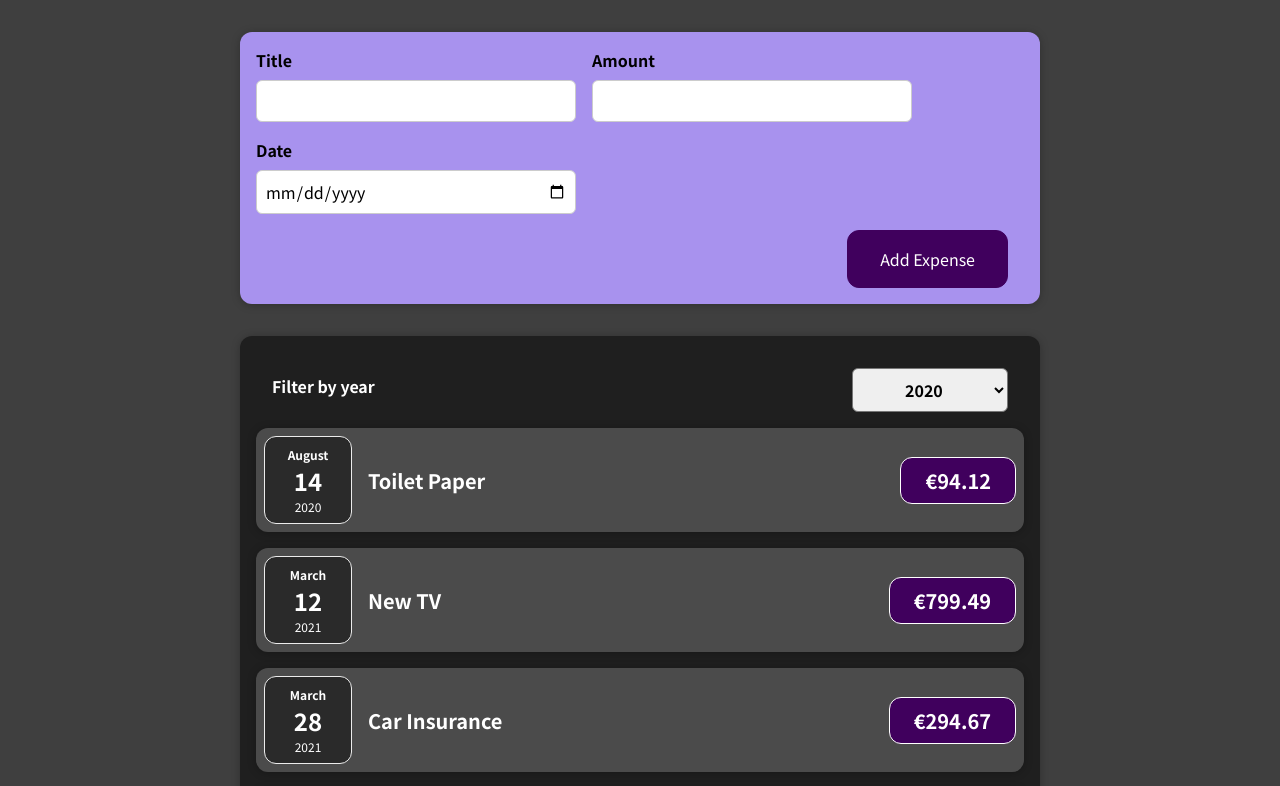
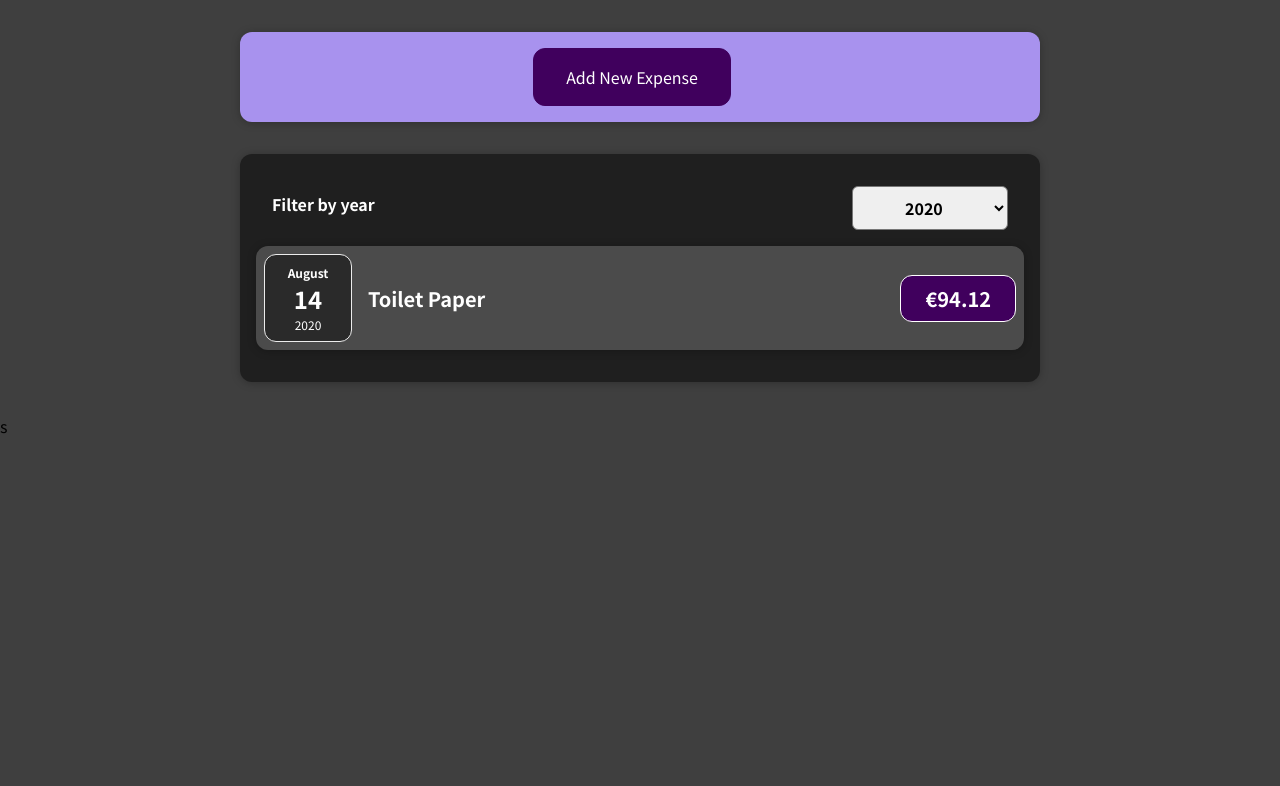
Before and after one commit to alossix/react-complete-guide, a React (Create React App) app: page / in a window 1280 px wide. Shown: the top 786 px of the page. Built offline with nearby package versions, Linux system fonts and the light colour scheme.

Commit message:
Conditional rendering of form inputs

```diff
--- a/src/App.js
+++ b/src/App.js
@@ -1,7 +1,7 @@
+import React, { useState } from 'react';
 import Expenses from './components/Expenses/Expenses';
-import NewExpense from './components/NewExpense/NewExpense'
-function App() {
-  const expenses = [
+import NewExpense from './components/NewExpense/NewExpense';
+const DUMMY_EXPENSES = [
   {
     id: 'e1',
     title: 'Toilet Paper',
@@ -28,15 +28,19 @@
   },
 ];
 
-  const addExpenseHandler = expense => {
-    console.log(`in App.js`);
-    console.log(expense)
-  }
+function App() {
+  const [expenses, setExpenses] = useState(DUMMY_EXPENSES);
+
+  const addExpenseHandler = (expense) => {
+    setExpenses((prevExpenses) => {
+      return [expense, ...prevExpenses];
+    });
+  };
 
   return (
     <div>
-      <NewExpense onAddExpense={addExpenseHandler}/>
-      <Expenses items={expenses} />
+      <NewExpense onAddExpense={addExpenseHandler} />
+      <Expenses items={expenses} />s
     </div>
   );
 }
--- a/src/components/Expenses/ExpenseItem.js
+++ b/src/components/Expenses/ExpenseItem.js
@@ -5,6 +5,7 @@
 
 const ExpenseItem = (props) => {
   return (
+    <li>
       <Card className="expense-item">
         <ExpenseDate date={props.date} />
         <div className="expense-item__description">
@@ -12,6 +13,7 @@
           <div className="expense-item__price">€{props.amount}</div>
         </div>
       </Card>
+    </li>
   );
 };
 
--- a/src/components/Expenses/Expenses.js
+++ b/src/components/Expenses/Expenses.js
@@ -1,6 +1,6 @@
 import React, { useState } from 'react';
-import ExpenseItem from './ExpenseItem';
 import ExpenseFilter from './ExpenseFilter';
+import ExpensesList from './ExpensesList';
 import Card from '../UI/Card';
 import './Expenses.css';
 
@@ -10,6 +10,11 @@
   const filterChangeHandler = (selectedYear) => {
     setFilteredYear(selectedYear);
   };
+
+  const filteredExpenses = items.filter((expense) => {
+    return expense.date.getFullYear().toString() === filteredYear;
+  });
+
   return (
     <div>
       <Card className="expenses">
@@ -17,26 +22,7 @@
           selected={filteredYear}
           onChangeFilter={filterChangeHandler}
         />
-        <ExpenseItem
-          title={items[0].title}
-          amount={items[0].amount}
-          date={items[0].date}
-        />
-        <ExpenseItem
-          title={items[1].title}
-          amount={items[1].amount}
-          date={items[1].date}
-        />
-        <ExpenseItem
-          title={items[2].title}
-          amount={items[2].amount}
-          date={items[2].date}
-        />
-        <ExpenseItem
-          title={items[3].title}
-          amount={items[3].amount}
-          date={items[3].date}
-        />
+        <ExpensesList items={filteredExpenses} />
       </Card>
     </div>
   );
--- /dev/null
+++ b/src/components/Expenses/ExpensesList.css
@@ -0,0 +1,9 @@
+.expenses-list {
+  list-style: none;
+  padding: 0;
+}
+
+.expenses-list__fallback {
+  color: white;
+  text-align: center;
+}
--- /dev/null
+++ b/src/components/Expenses/ExpensesList.js
@@ -0,0 +1,25 @@
+import React from 'react';
+import ExpenseItem from './ExpenseItem';
+import './ExpensesList.css';
+
+const ExpensesList = (props) => {
+  if (props.items.length === 0) {
+    return (
+      <h2 className="expenses-list__fallback">Found no expenses.</h2>
+    );
+  }
+  return (
+    <ul className="expenses-list">
+      {props.items.map((expense) => (
+        <ExpenseItem
+          key={expense.id}
+          title={expense.title}
+          amount={expense.amount}
+          date={expense.date}
+        />
+      ))}
+    </ul>
+  );
+};
+
+export default ExpensesList;
--- a/src/components/NewExpense/ExpenseForm.js
+++ b/src/components/NewExpense/ExpenseForm.js
@@ -61,6 +61,9 @@
         </div>
       </div>
       <div className="new-expense__actions">
+        <button type="button" onClick={props.onCancel}>
+          Cancel
+        </button>
         <button type="submit">Add Expense</button>
       </div>
     </form>
--- a/src/components/NewExpense/NewExpense.js
+++ b/src/components/NewExpense/NewExpense.js
@@ -1,18 +1,37 @@
-import React from 'react';
+import React, { useState } from 'react';
 import ExpenseForm from './ExpenseForm';
 import './NewExpense.css';
 
 const NewExpense = (props) => {
+  const [isEditing, setIsEditing] = useState(false);
+
   const saveExpenseDataHandler = (enteredExpenseData) => {
     const expenseData = {
       ...enteredExpenseData,
       id: Math.random().toString(),
     };
     props.onAddExpense(expenseData);
+    setIsEditing(false);
   };
+
+  const startEditingHandler = () => {
+    setIsEditing(true);
+  };
+  const stopEditingHandler = () => {
+    setIsEditing(false);
+  };
+
   return (
     <div className="new-expense">
-      <ExpenseForm onSaveExpenseData={saveExpenseDataHandler} />
+      {!isEditing && (
+        <button onClick={startEditingHandler}>Add New Expense</button>
+      )}
+      {isEditing && (
+        <ExpenseForm
+          onSaveExpenseData={saveExpenseDataHandler}
+          onCancel={stopEditingHandler}
+        />
+      )}
     </div>
   );
 };
```
Also changed, not shown: 1 other file (tests, documents, lock files or other folders). Lines whose indentation alone changed are shown as unchanged.
